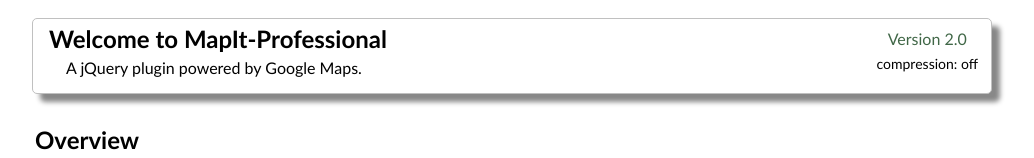
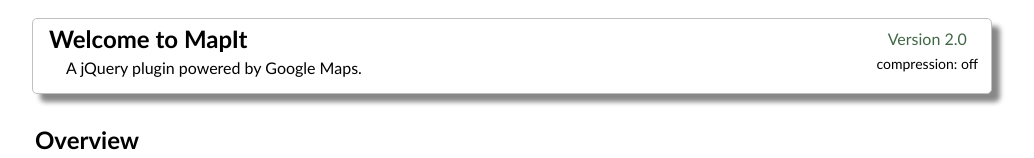
Before and after one commit to lifeinthegrid/MapIt, a plain HTML site: page index.html in a window 1280 px wide. Shown: the top 158 px of the page, without its empty margins (128-1162 px from the left). Drawn offline with nearby package versions, Linux system fonts and the light colour scheme.

Commit message:
setting up demos

```diff
--- a/index.html
+++ b/index.html
@@ -18,7 +18,7 @@
 		<table border="0">
 			<tr valign="top">
 				<td style="width:100%">
-					<h2>Welcome to MapIt-Professional</h2>
+					<h2>Welcome to MapIt</h2>
 					<div class="sub-title">A jQuery plugin powered by Google Maps.</div>
 				</td>
 				<td class="title-links">
```
Also changed, not shown: 1 other file.
